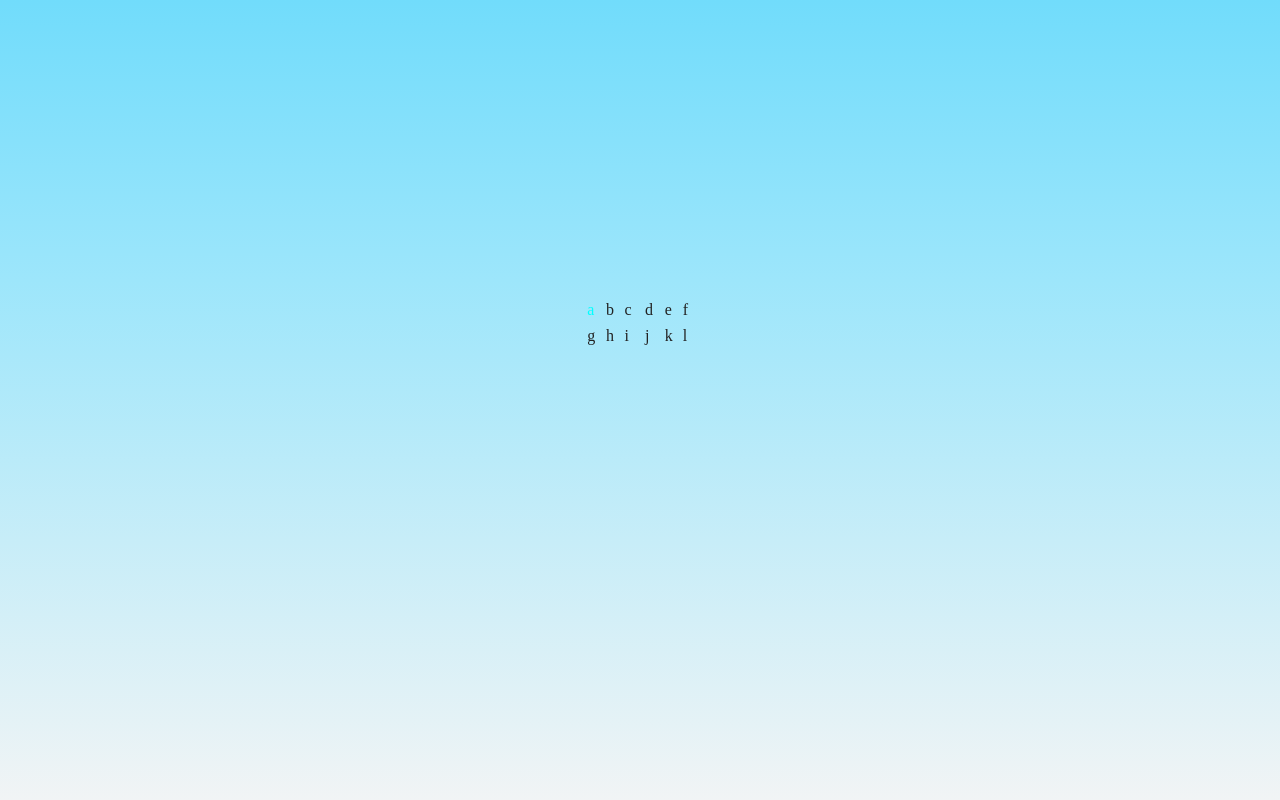
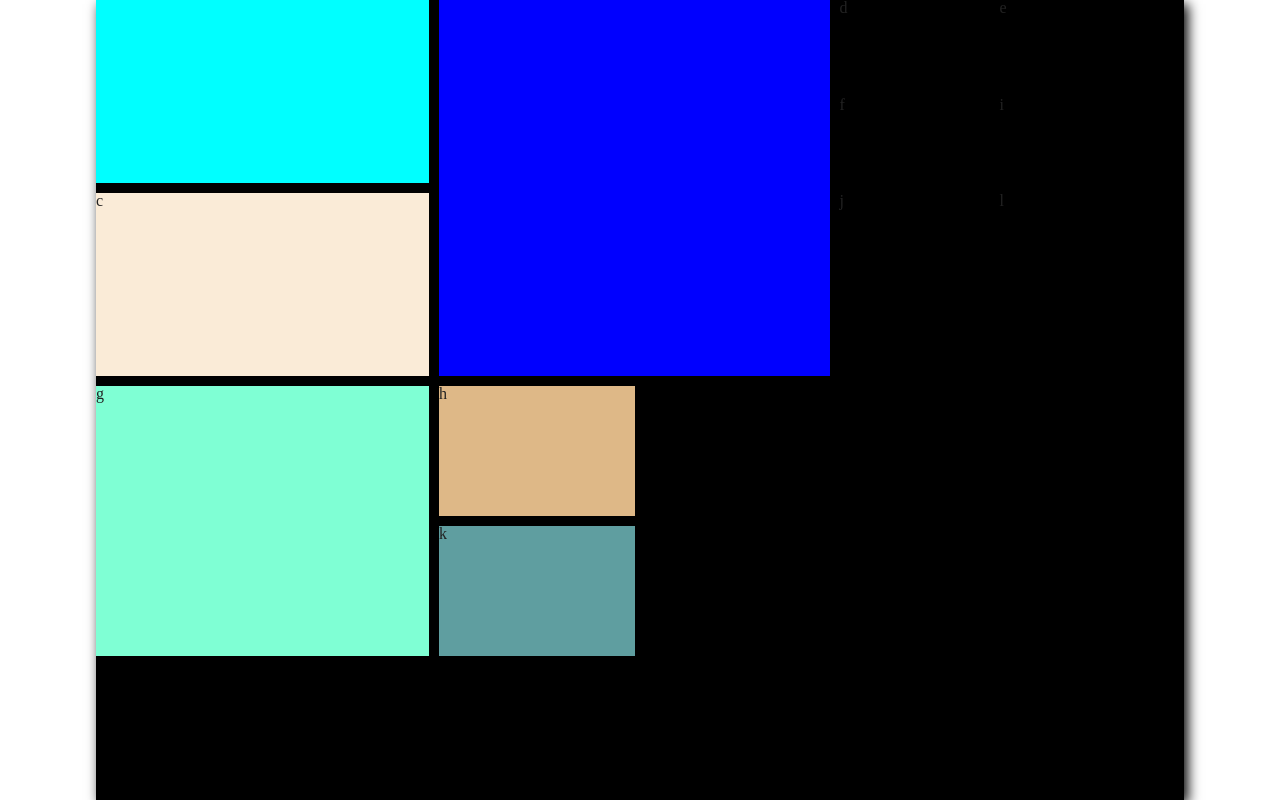
Before and after one commit to vasavipailla/css_grid, a plain HTML site: page index.html in a window 1280 px wide. Drawn offline with Linux system fonts and the light colour scheme.

Commit message:
rows and colums added

```diff
--- a/index.html
+++ b/index.html
@@ -10,8 +10,8 @@
     <body>
         <main>
         <div class="grid-container">
-            <div class="grid a">a</div>
-            <div class="grid b">b</div>
+            <div class="grid a"></div>
+            <div class="grid b"></div>
             <div class="grid c">c</div>
             <div class="grid d">d</div>
             <div class="grid e">e</div>
@@ -24,5 +24,5 @@
             <div class="grid l">l</div>
         </div>
         </main>
-    </body>
+    <body>
 </html>
--- a/styles/index.css
+++ b/styles/index.css
@@ -12,16 +12,20 @@ main {
 	display: flex;
 	justify-content: center;
 	align-items: center;
-	background: rgb(113,220,251);
-    background: linear-gradient(180deg, rgba(113,220,251,1) 0%, rgba(157,230,251,1) 35%, rgba(241,244,245,1) 100%);
+	/* background: rgb(113,220,251);
+    background: linear-gradient(180deg, rgba(113,220,251,1) 0%, rgba(157,230,251,1) 35%, rgba(241,244,245,1) 100%); */
 }
 
 .grid-container {
-    display: grid;
+    width:85%;
+    height:100%;
+    background-color:black;
+    display:grid;
     grid-template-columns: 1.4fr 1.4fr 1.7fr 1.6fr 1.3fr 1.6fr;
     grid-template-rows: 2fr 2fr 2fr 2fr 3fr 3fr 3.1fr;
-    gap: 10px 10px;
-    grid-auto-flow: row;
+    grid-gap: 10px ;
+    box-shadow: 4px 4px 12px #000000;
+    /* grid-auto-flow: row;
     grid-template-areas:
           "a a b b c c"
           "a a b b e e"
@@ -29,12 +33,42 @@ main {
           "d d b b f f"
           "g g h i i j"
           "g g k i i j"
-          "l l l l l l";
+          "l l l l l l"; */
 
 }
 
 .a {
-     grid-area: ;
-     color: aqua;
-     align-self: stretch;
+     grid-column:1/3;
+     grid-row:1/3;
+     background-color: aqua;
 }
+
+.b {
+    grid-column:3/5;
+    grid-row:1/5;
+    background-color:blue;
+}
+
+.c {
+    grid-column:1/3;
+    grid-row:3/5;
+    background-color: antiquewhite;
+}
+
+.g {
+    grid-column:1/3;
+    grid-row:5/7;
+    background-color: aquamarine;
+}
+
+.h {
+    grid-column:3/4;
+    grid-row:5/6;
+    background-color: burlywood;
+}
+
+.k {
+    grid-column:3/4;
+    grid-row:6/7;
+    background-color: cadetblue;
+}
```
